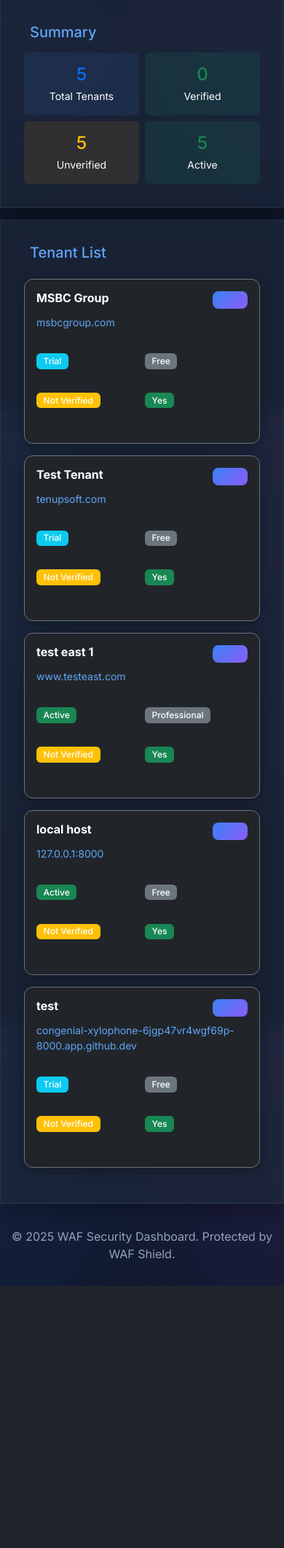
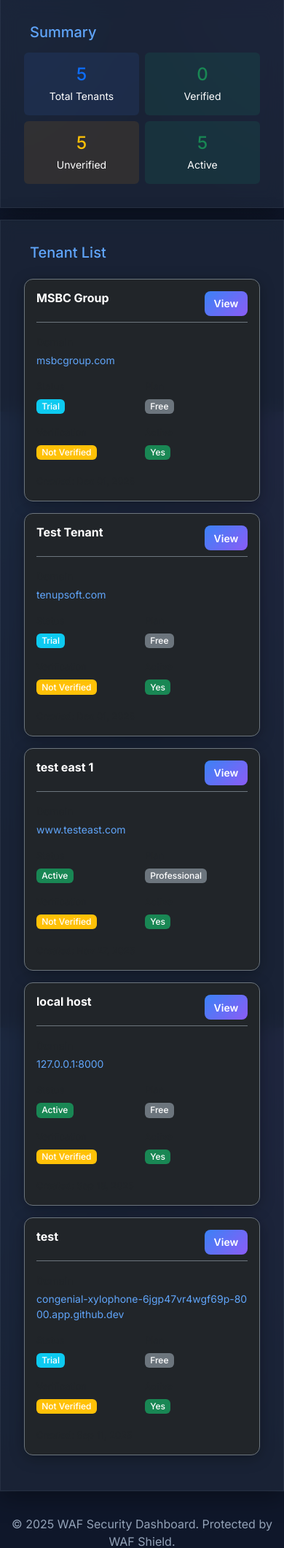
Before and after one commit to safvan041/WAF, a Django app: page /tenants/admin/ in a window 390 px wide. Shown: the part 280-2401 px from the top of the page at 73% size. Before the commit the page ends 2042 px from the top, so only its background shows below. Run offline with Django 5.2, Linux system fonts and the light colour scheme; a user stored in the database is signed in; data comes from the database, SQL or seed files in the repository.

Commit message:
templates/waf_core/tenant_list_admin.html updated

```diff
--- a/waf_project/waf_project/waf_core/templates/waf_core/tenant_list_admin.html
+++ b/waf_project/waf_project/waf_core/templates/waf_core/tenant_list_admin.html
@@ -131,61 +131,73 @@
             <!-- Mobile View - Cards -->
             <div class="d-md-none">
                 {% for tenant in tenants %}
-                <div class="card bg-dark border-secondary mb-3">
-                    <div class="card-body">
-                        <div class="d-flex justify-content-between align-items-start mb-2">
-                            <h6 class="card-title text-white fw-bold mb-0">{{ tenant.name }}</h6>
+                <div class="card bg-dark border-secondary mb-3" style="border: 1px solid rgba(59, 130, 246, 0.3);">
+                    <div class="card-body p-3">
+                        <!-- Header with name and button -->
+                        <div class="mb-3 pb-2 border-bottom border-secondary">
+                            <div class="d-flex justify-content-between align-items-start gap-2">
+                                <h6 class="card-title text-white fw-bold mb-0" style="flex: 1; word-break: break-word;">{{ tenant.name }}</h6>
                                 <a href="{% url 'tenant_detail_admin' tenant.id %}"
-                               class="btn btn-sm btn-primary">
-                                <i class="fas fa-eye"></i>
+                                   class="btn btn-sm btn-primary flex-shrink-0" style="min-width: fit-content;">
+                                    View
                                 </a>
                             </div>
+                        </div>
 
-                        <p class="small text-muted mb-2">
-                            <span style="color: #60a5fa;">{{ tenant.domain }}</span>
+                        <!-- Domain -->
+                        <p class="small mb-3">
+                            <span class="text-muted d-block mb-1">Domain</span>
+                            <span style="color: #60a5fa; word-break: break-all;">{{ tenant.domain }}</span>
                         </p>
 
-                        <div class="row g-2 mb-2">
+                        <!-- Status & Plan -->
+                        <div class="mb-3">
+                            <div class="row g-2">
                                 <div class="col-6">
-                                <small class="text-muted d-block">Status</small>
+                                    <small class="text-muted d-block mb-1">Status</small>
                                     <span class="badge
                                         {% if tenant.status == 'active' %}bg-success
                                         {% elif tenant.status == 'trial' %}bg-info
                                         {% elif tenant.status == 'suspended' %}bg-danger
                                         {% else %}bg-warning
-                                    {% endif %}">
+                                        {% endif %}" style="display: inline-block;">
                                         {{ tenant.get_status_display }}
                                     </span>
                                 </div>
                                 <div class="col-6">
-                                <small class="text-muted d-block">Plan</small>
-                                <span class="badge bg-secondary">{{ tenant.get_plan_display }}</span>
+                                    <small class="text-muted d-block mb-1">Plan</small>
+                                    <span class="badge bg-secondary" style="display: inline-block;">{{ tenant.get_plan_display }}</span>
+                                </div>
                             </div>
                         </div>
 
-                        <div class="row g-2 mb-2">
+                        <!-- Verification & Active -->
+                        <div class="mb-3">
+                            <div class="row g-2">
                                 <div class="col-6">
-                                <small class="text-muted d-block">Verification</small>
+                                    <small class="text-muted d-block mb-1">Verification</small>
                                     {% if tenant.domain_verified %}
-                                <span class="badge bg-success">
+                                    <span class="badge bg-success" style="display: inline-block;">
                                         <i class="fas fa-check-circle"></i> Verified
                                     </span>
                                     {% else %}
-                                <span class="badge bg-warning">
+                                    <span class="badge bg-warning" style="display: inline-block;">
                                         <i class="fas fa-exclamation-triangle"></i> Not Verified
                                     </span>
                                     {% endif %}
                                 </div>
                                 <div class="col-6">
-                                <small class="text-muted d-block">Active</small>
+                                    <small class="text-muted d-block mb-1">Active</small>
                                     {% if tenant.is_active %}
-                                <span class="badge bg-success">Yes</span>
+                                    <span class="badge bg-success" style="display: inline-block;">Yes</span>
                                     {% else %}
-                                <span class="badge bg-danger">No</span>
+                                    <span class="badge bg-danger" style="display: inline-block;">No</span>
                                     {% endif %}
                                 </div>
                             </div>
+                        </div>
 
+                        <!-- Created Date -->
                         <small class="text-muted">Created: {{ tenant.created_at|date:"M d, Y" }}</small>
                     </div>
                 </div>
@@ -229,6 +241,21 @@
         transform: translateY(-2px);
     }
 
+    .card-body {
+        padding: 1rem;
+    }
+
+    .card-title {
+        font-size: 1.1rem;
+        max-width: 80%;
+    }
+
+    .btn-sm {
+        padding: 0.4rem 0.8rem;
+        font-size: 0.875rem;
+        white-space: nowrap;
+    }
+
     /* Mobile optimizations */
     @media (max-width: 768px) {
         .container {
@@ -241,6 +268,24 @@
             margin-right: -10px;
             border-radius: 0;
         }
+
+        .card-body {
+            padding: 1rem;
+        }
+
+        .card-title {
+            font-size: 1rem;
+            max-width: 75%;
+        }
+
+        small {
+            font-size: 0.8rem !important;
+        }
+
+        .badge {
+            font-size: 0.75rem;
+            padding: 0.35em 0.6em;
+        }
     }
 </style>
 {% endblock %}
```
Lines whose indentation alone changed are shown as unchanged.
